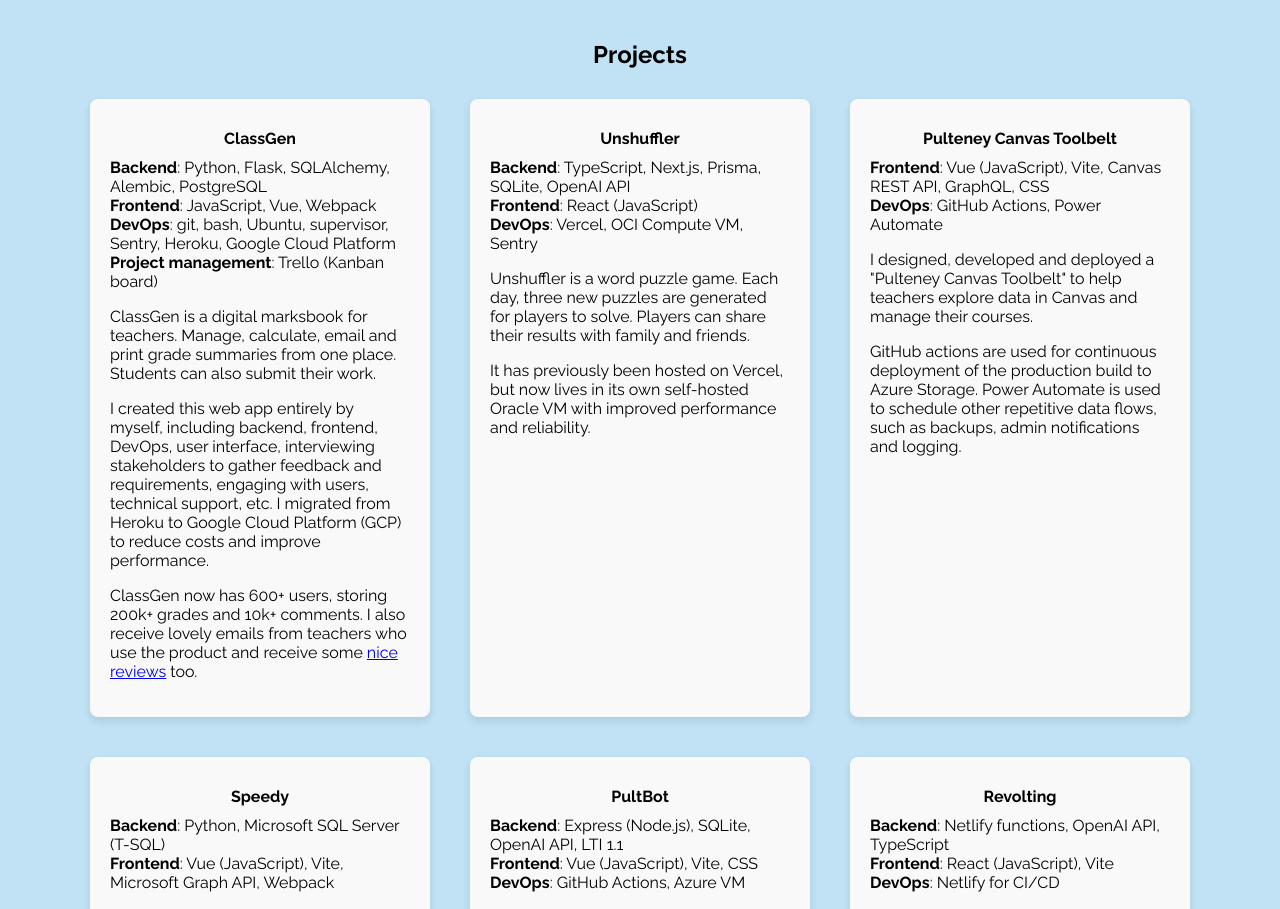
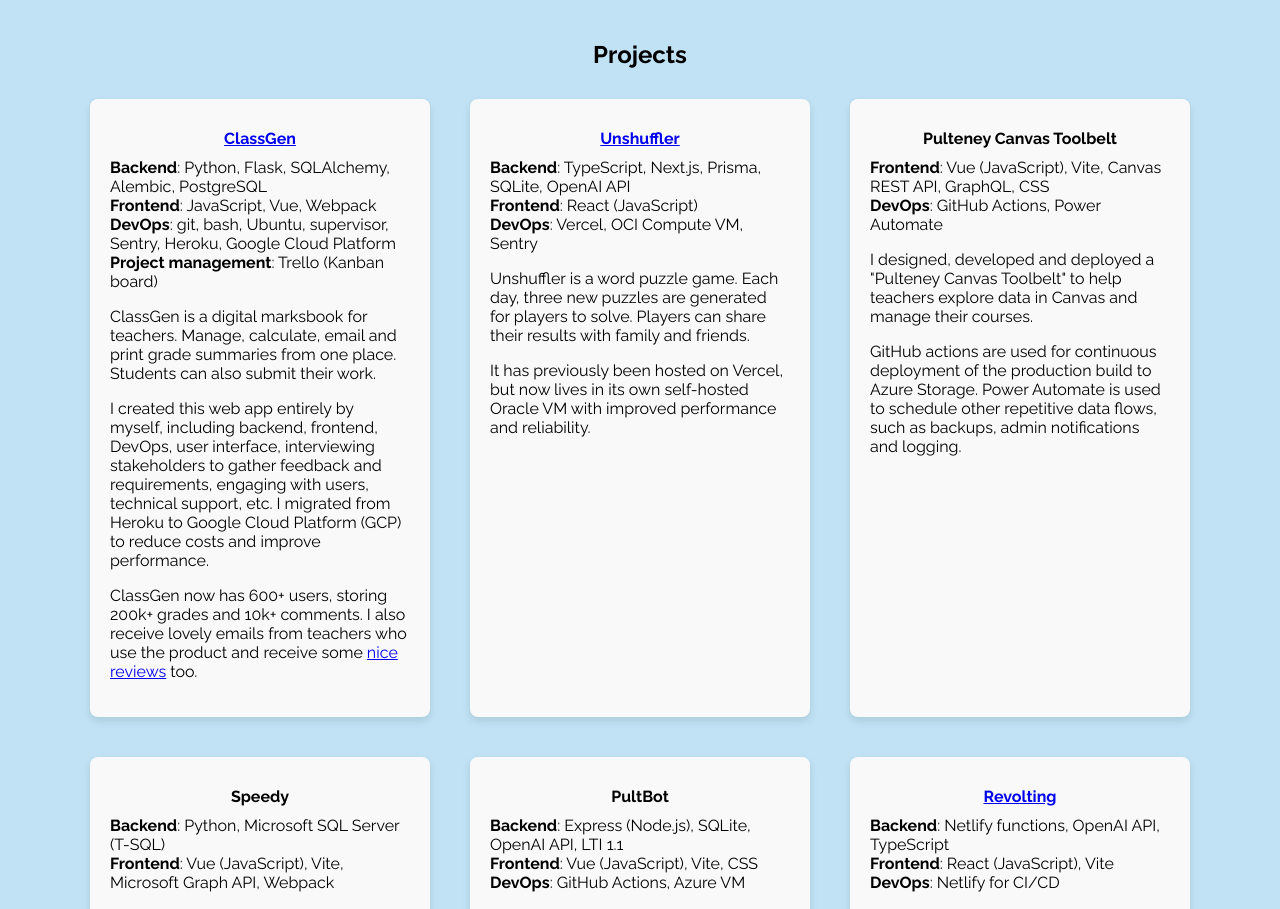
Before and after one commit to thomasranieri/thomasranieriportfolio, a Vue app: page / in a window 1280 px wide. Shown: the part 820-1729 px from the top of the page. Built offline with nearby package versions, Linux system fonts and the light colour scheme.

Commit message:
Add project links

```diff
--- a/src/views/HomeView.vue
+++ b/src/views/HomeView.vue
@@ -22,7 +22,9 @@
     <h2>Projects</h2>
     <div class="project-cards">
       <article class="project-card">
-        <h3 class="project-title">ClassGen</h3>
+        <h3 class="project-title">
+          <a href="https://classgen.com/" target="_blank">ClassGen</a>
+        </h3>
         <div class="project-tech-list">
           <div class="project-tech">
             <b>Backend</b>: Python, Flask, SQLAlchemy, Alembic, PostgreSQL
@@ -54,7 +56,9 @@
         </div>
       </article>
       <article class="project-card">
-        <h3 class="project-title">Unshuffler</h3>
+        <h3 class="project-title">
+          <a href="https://unshuffler.com/" target="_blank">Unshuffler</a>
+        </h3>
         <div class="project-tech-list">
           <div class="project-tech">
             <b>Backend</b>: TypeScript, Next.js, Prisma, SQLite, OpenAI API
@@ -145,7 +149,9 @@
         </div>
       </article>
       <article class="project-card">
-        <h3 class="project-title">Revolting</h3>
+        <h3 class="project-title">
+          <a href="https://revolting.netlify.app/" target="_blank">Revolting</a>
+        </h3>
         <div class="project-tech-list">
           <div class="project-tech"><b>Backend</b>: Netlify functions, OpenAI API, TypeScript</div>
           <div class="project-tech"><b>Frontend</b>: React (JavaScript), Vite</div>
```
